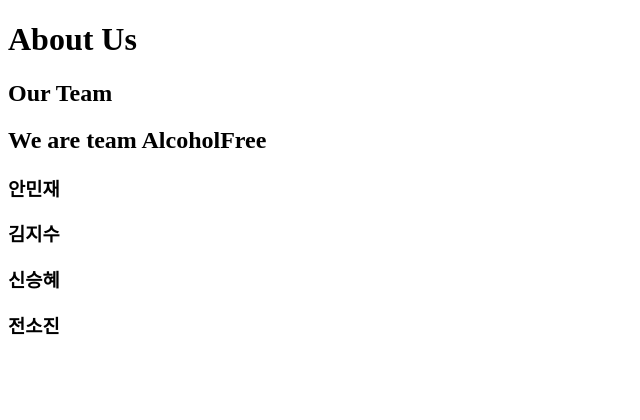
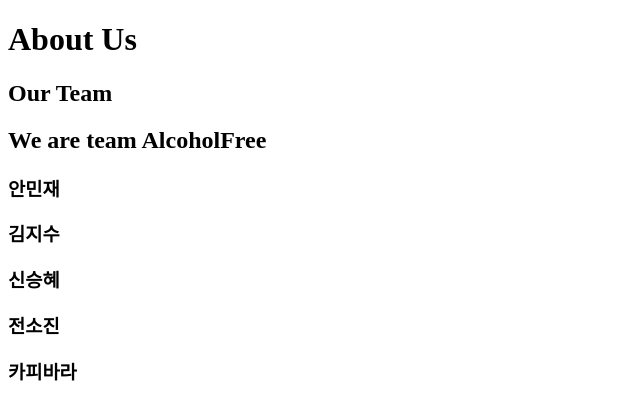
Before and after one commit to Minjae-An/Cockpybara, a React (Create React App) app in the folder Cockpybara/src/main/frontend/: page /about in a window 1280 px wide. Shown: the top 420 px of the page, without its empty margins (0-640 px from the left). Built offline with nearby package versions, Linux system fonts and the light colour scheme.

Commit message:
feat: 수정

```diff
--- a/Cockpybara/src/main/frontend/src/About.js
+++ b/Cockpybara/src/main/frontend/src/About.js
@@ -11,6 +11,7 @@
         <h3>김지수</h3>
         <h3>신승혜</h3>
         <h3>전소진</h3>
+        <h3>카피바라</h3>
       </div>
     </div>
   );
```
